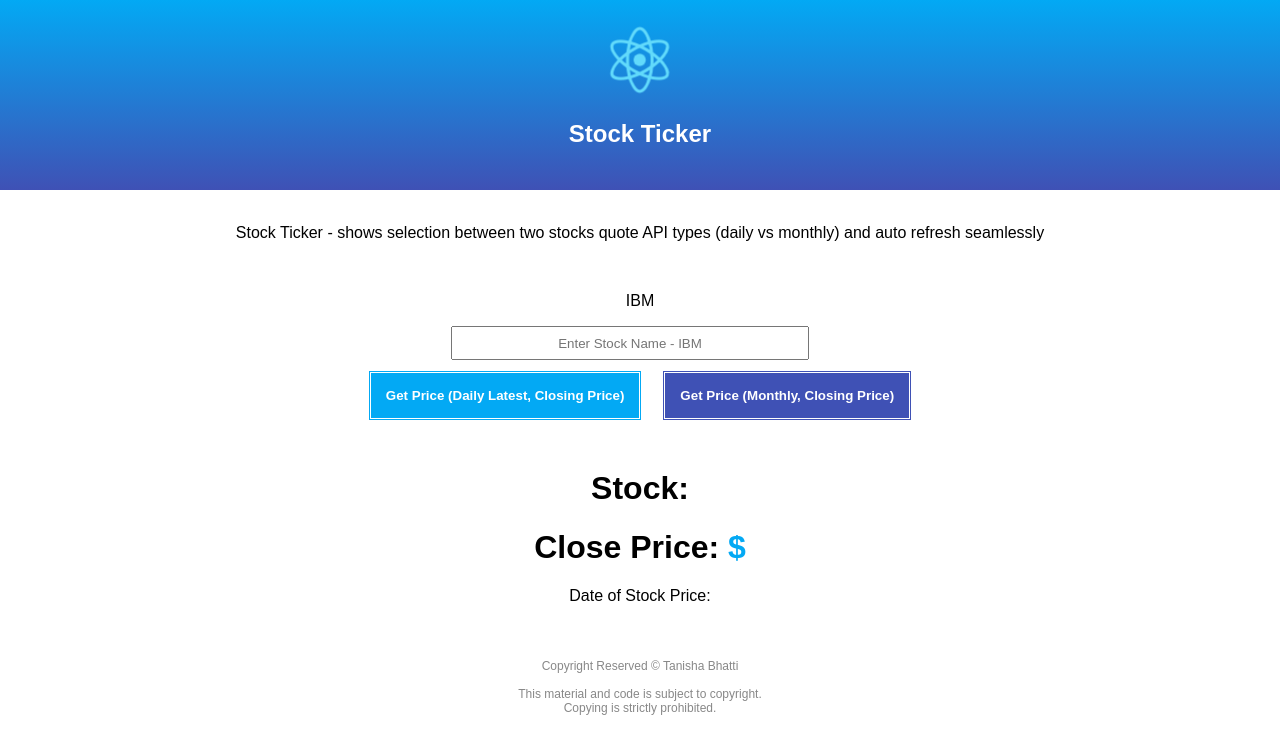
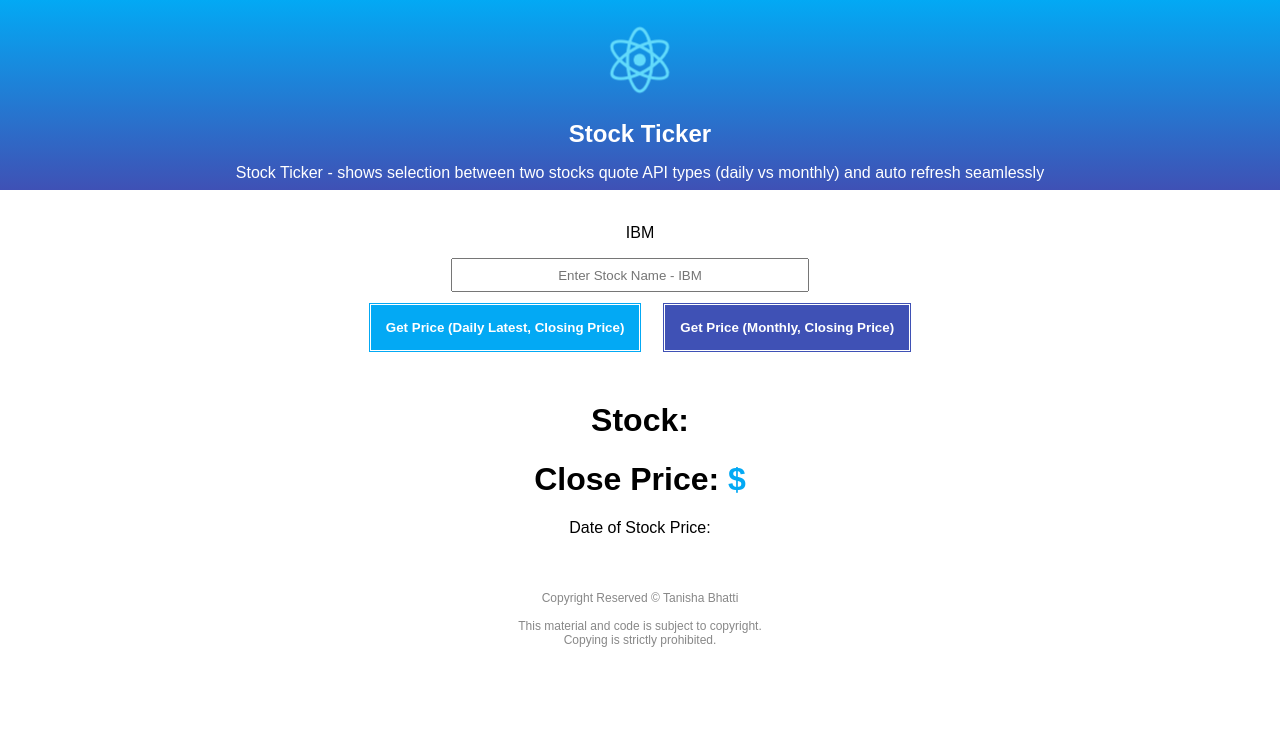
Before and after one commit to tanishabhatti/app, a React (Create React App) app: page / in a window 1280 px wide. Shown: the top 754 px of the page. Built offline with nearby package versions, Linux system fonts and the light colour scheme.

Commit message:
+update app.js

```diff
--- a/src/App.js
+++ b/src/App.js
@@ -97,9 +97,9 @@ class App extends Component {
         <header className="App-header">
           <img src={logo} className="App-logo" alt="logo" />
           <h1 className="App-title">Stock Ticker</h1>
+          <p>Stock Ticker - shows selection between two stocks quote API types (daily vs monthly) and auto refresh seamlessly</p><br/>
         </header>
         <br/>
-        <p>Stock Ticker - shows selection between two stocks quote API types (daily vs monthly) and auto refresh seamlessly</p><br/>
         <p>IBM</p>
        <label>
        <input type="text" name="Enter Stock Name" placeholder="Enter Stock Name - IBM" ref={(input)=>{this.state.name=input;}}/></label><br/>
```
